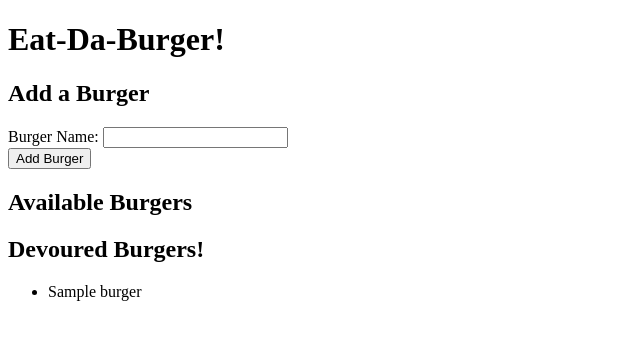
After one commit to GregoryDesmarais/burger, a Node server app: page / in a window 1280 px wide. The commit adds this page. Shown: the top 340 px of the page, without its empty margins (0-640 px from the left). Run offline with Node 20, Linux system fonts and the light colour scheme; tables that the repository leaves empty hold one stand-in row (values such as "Sample post"); some libraries are stand-ins or nearby versions.

Commit message:
Added the rest of the files needed.  Completed work on controller, orm, and burger.js.  Completed basic webpage interface

```diff
--- a/config/connection.js
+++ b/config/connection.js
@@ -5,7 +5,7 @@ var connection = mysql.createConnection({
     port: 3306,
     user: 'root',
     password: '',
-    database: 'burger_db'
+    database: 'burgers_db'
 });
 
 
--- a/config/orm.js
+++ b/config/orm.js
@@ -9,17 +9,19 @@ var orm = {
         })
     },
     insertOne: function(table, name, cb) {
-        let queryString = `INSERT INTO ${table} VALUES (${name});`;
+        console.log(`Table: ${table}  ||  Burger Name: ${name}`)
+        let queryString = `INSERT INTO ${table} (burger_name) VALUES ('${name}');`;
         connection.query(queryString, function(err, data) {
             if (err) throw err;
-            cb(result);
+            cb(data);
         })
     },
-    updateOne: function(table, id) {
-        let queryString = `UPDATE ${table} VALUES (burger_name) WHERE id='${id}'`;
+    updateOne: function(table, id, cb) {
+        let queryString = `UPDATE ${table} SET devoured=1 WHERE id='${id}'`;
+        console.log(queryString)
         connection.query(queryString, function(err, data) {
             if (err) throw err;
-
+            cb(data);
         })
     }
 };
--- a/controllers/burgers_controller.js
+++ b/controllers/burgers_controller.js
@@ -4,14 +4,25 @@ var burger = require("../models/burger");
 var router = express.Router();
 
 router.get("/", function(req, res) {
-    burger.all();
+    burger.all(function(data) {
+        console.log(data);
+        res.render("index", { burger: data })
+    });
 
 })
 
 router.post("/api/burger", function(req, res) {
-
+    console.log(`Adding ${req.body.name} to burgers table`);
+    burger.addBurger("burgers", req.body.name, function(result) {
+        res.json(result);
+    })
 })
 
-router.put("/api/burger/:id", function(req, res) {})
+router.put("/api/burger/:id", function(req, res) {
+    console.log(`Devouring burger id: ${req.params.id}`);
+    burger.eatBurger("burgers", req.params.id, function(result) {
+        res.json(result);
+    })
+})
 
 module.exports = router;
--- a/models/burger.js
+++ b/models/burger.js
@@ -2,15 +2,19 @@ var orm = require("../config/orm");
 
 var burger = {
     all: function(cb) {
-        orm.selectAll(function(data) {
+        orm.selectAll("burgers", function(data) {
             cb(data);
         })
     },
-    addBurger: function() {
-
+    addBurger: function(table, burgerName, cb) {
+        orm.insertOne(table, burgerName, function(result) {
+            cb(result.affectedRows);
+        })
     },
-    eatBurger: function() {
-
+    eatBurger: function(table, id, cb) {
+        orm.updateOne(table, id, function(result) {
+            cb(result.affectedRows);
+        })
     }
 };
 
--- a/package.json
+++ b/package.json
@@ -2,7 +2,7 @@
     "name": "burger",
     "version": "1.0.0",
     "description": "",
-  "main": "index.js",
+    "main": "server.js",
     "scripts": {
         "test": "echo \"Error: no test specified\" && exit 1"
     },
--- a/server.js
+++ b/server.js
@@ -13,7 +13,7 @@ var exphbs = require("express-handlebars");
 app.engine("handlebars", exphbs({ defaultLayout: "main" }));
 app.set("view engine", "handlebars");
 
-var routes = require("./controllers/catsController.js");
+var routes = require("./controllers/burgers_controller.js");
 
 app.use(routes);
 
--- a/views/index.handlebars
+++ b/views/index.handlebars
@@ -0,0 +1,32 @@
+<h1>Eat-Da-Burger!</h1>
+
+<h2>Add a Burger</h2>
+<form class="create-form">
+
+  <div class="form-group">
+    <label for="ba">Burger Name:</label>
+    <input type="text" id="ba" name="name">
+  </div>
+  <button type="submit">Add Burger</button>
+</form>
+
+
+<h2>Available Burgers</h2>
+
+<ul>
+  {{#each burger}}
+    {{#unless devoured}}
+      {{> burgers/burger-block devoured=false}}
+    {{/unless}}
+  {{/each}}
+</ul>
+
+<h2>Devoured Burgers!</h2>
+
+<ul>
+  {{#each burger}}
+    {{#if devoured}}
+      {{> burgers/burger-block devoured=true}}
+    {{/if}}
+  {{/each}}
+</ul>
--- a/views/layouts/main.handlebars
+++ b/views/layouts/main.handlebars
@@ -4,7 +4,9 @@
     <meta charset="UTF-8">
     <meta name="viewport" content="width=device-width, initial-scale=1.0">
     <meta http-equiv="X-UA-Compatible" content="ie=edge">
-    <title>Document</title>
+    <title>Eat-Da-Burger!</title>
+    <script src='https://code.jquery.com/jquery-3.4.1.min.js'></script>
+    <script src="assets/js/burger.js"></script>
 </head>
 <body>
     {{{body}}}
--- /dev/null
+++ b/views/partials/burgers/burger-block.handlebars
@@ -0,0 +1,6 @@
+<li>
+	{{burger_name}}
+	{{#unless devoured}}
+	<button class="devour-burger" data-id="{{this.id}}">Devour!</button>
+	{{/unless}}
+</li>
```
Also changed, not shown: public/assets/js/burger.js (added). Lines whose indentation alone changed are shown as unchanged.
